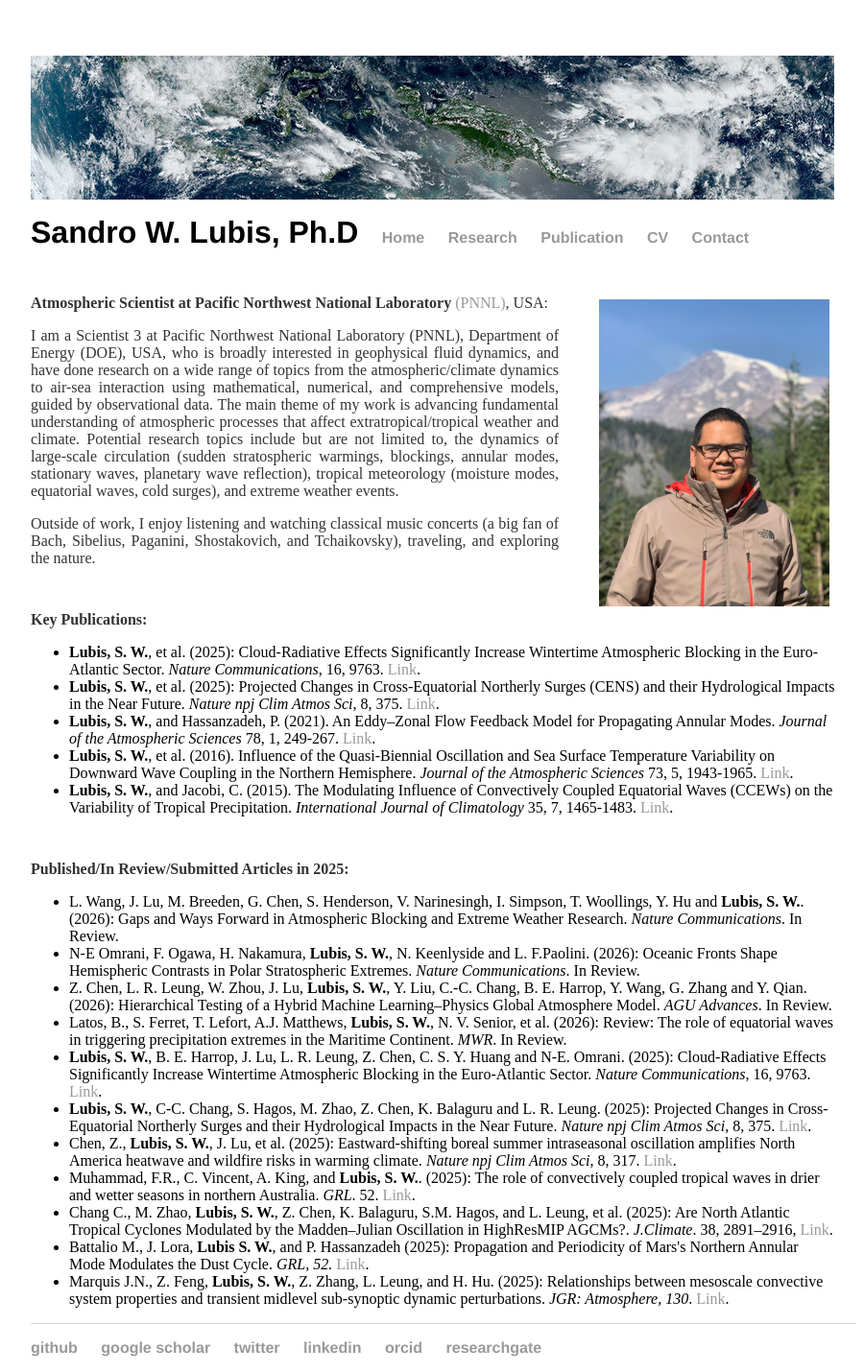
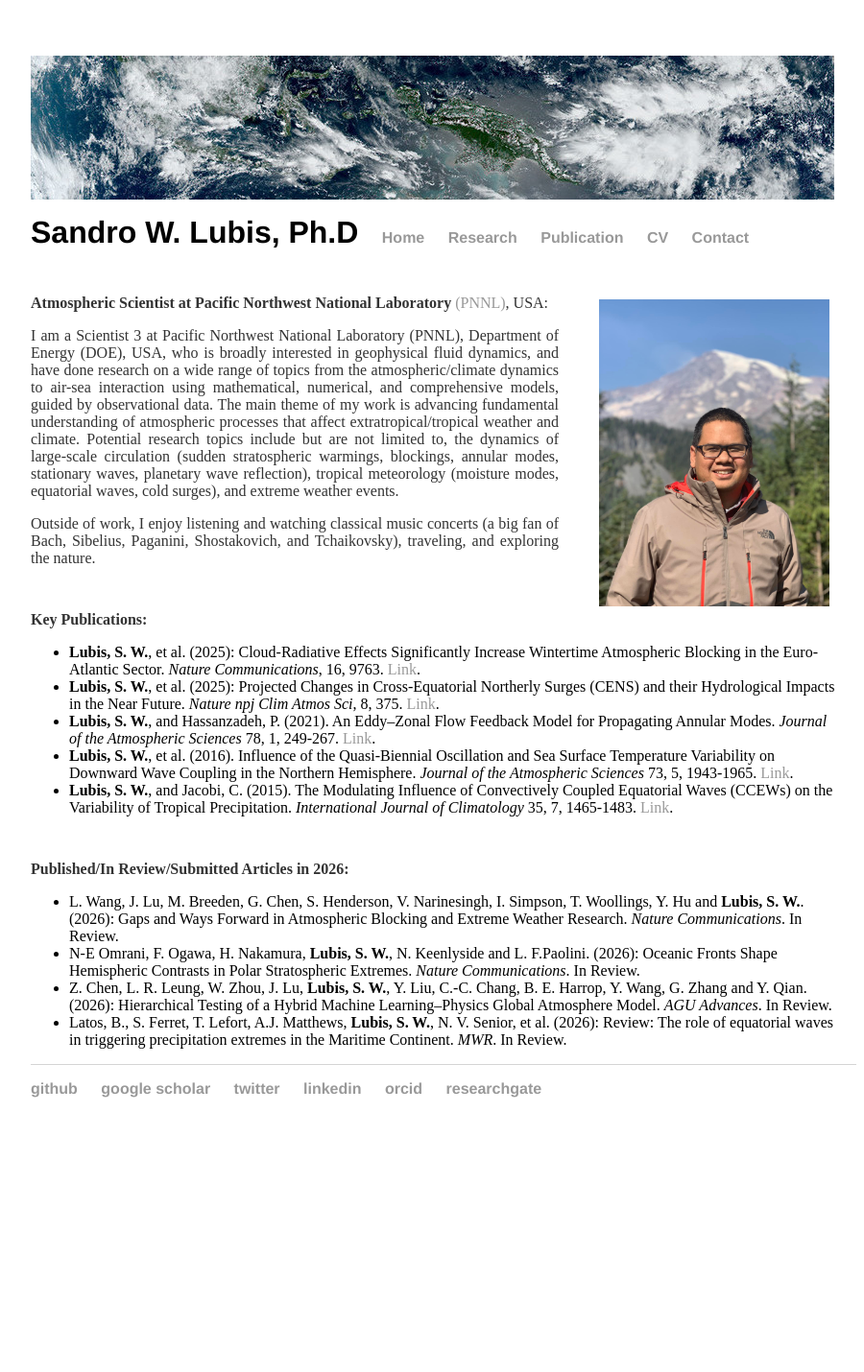
Before and after one commit to sandrolubis/sandrolubis.github.io, a Jekyll site: the page built from index.html, in a window 1280 px wide. Shown: the whole page at 96% size, without its empty margins (276-1176 px from the left). Built offline with Jekyll 4.4.1, drawn with Linux system fonts in a browser that asks for light colours; after the commit the page ends 1160 px from its top, so only the background shows below that.

Commit message:
Update index.html

```diff
--- a/index.html
+++ b/index.html
@@ -52,19 +52,12 @@
 		<li><b>Lubis, S. W.</b>, and Jacobi, C. (2015). The Modulating Influence of Convectively Coupled Equatorial Waves (CCEWs) on the Variability of Tropical Precipitation. <i>International Journal of Climatology</i> 35, 7, 1465-1483. <a href="https://doi.org/10.1002/joc.4069">Link</a>.</li>
 		</ul>
 
-	<p class="ex", style="padding-top:30px"><font size=3><b>Published/In Review/Submitted Articles in 2025:</b></p>
+	<p class="ex", style="padding-top:30px"><font size=3><b>Published/In Review/Submitted Articles in 2026:</b></p>
 		<ul class="ex">
 		<li> L. Wang, J. Lu, M. Breeden, G. Chen, S. Henderson, V. Narinesingh, I. Simpson, T. Woollings, Y. Hu and <b>Lubis, S. W.</b>. (2026): Gaps and Ways Forward in Atmospheric Blocking and Extreme Weather Research. <i>Nature Communications</i>. In Review.</li>
 		<li> N-E Omrani, F. Ogawa, H. Nakamura, <b>Lubis, S. W.</b>, N. Keenlyside and L. F.Paolini. (2026): Oceanic Fronts Shape Hemispheric Contrasts in Polar Stratospheric Extremes. <i>Nature Communications</i>. In Review.</li>
 		<li> Z. Chen, L. R. Leung, W. Zhou, J. Lu, <b>Lubis, S. W.</b>, Y. Liu, C.-C. Chang, B. E. Harrop, Y. Wang, G. Zhang and Y. Qian. (2026): Hierarchical Testing of a Hybrid Machine Learning–Physics Global Atmosphere Model. <i>AGU Advances</i>. In Review.</li>
 		<li> Latos, B., S. Ferret, T. Lefort, A.J. Matthews, <b>Lubis, S. W.</b>, N. V. Senior, et al. (2026): Review: The role of equatorial waves in triggering precipitation extremes in the Maritime Continent. <i>MWR</i>. In Review.</li>
-		<li> <b>Lubis, S. W.</b>, B. E. Harrop, J. Lu, L. R. Leung, Z. Chen, C. S. Y. Huang and N-E. Omrani. (2025): Cloud-Radiative Effects Significantly Increase Wintertime Atmospheric Blocking in the Euro-Atlantic Sector. <i>Nature Communications</i>, 16, 9763. <a href="https://doi.org/10.1038/s41467-025-64672-9">Link</a>.</li>
-		<li> <b>Lubis, S. W.</b>, C-C. Chang, S. Hagos, M. Zhao, Z. Chen, K. Balaguru and L. R. Leung. (2025): Projected Changes in Cross-Equatorial Northerly Surges and their Hydrological Impacts in the Near Future. <i>Nature npj Clim Atmos Sci</i>, 8, 375. <a href="https://doi.org/10.1038/s41612-025-01239-x">Link</a>.</li>
-		<li> Chen, Z., <b>Lubis, S. W.</b>, J. Lu, et al. (2025): Eastward-shifting boreal summer intraseasonal oscillation amplifies North America heatwave and wildfire risks in warming climate. <i>Nature npj Clim Atmos Sci</i>, 8, 317. <a href="https://doi.org/10.1038/s41612-025-01196-5">Link</a>.</li>
-		<li> Muhammad, F.R., C. Vincent, A. King, and <b>Lubis, S. W.</b>. (2025): The role of convectively coupled tropical waves in drier and wetter seasons in northern Australia. <i>GRL</i>. 52.</i> <a href="https://doi.org/10.1029/2025GL115049">Link</a>.</li>
-		<li> Chang C., M. Zhao, <b>Lubis, S. W.</b>, Z. Chen, K. Balaguru, S.M. Hagos, and L. Leung, et al. (2025): Are North Atlantic Tropical Cyclones Modulated by the Madden–Julian Oscillation in HighResMIP AGCMs?. <i>J.Climate</i>. 38, 2891–2916,</i> <a href="https://doi.org/10.1175/JCLI-D-24-0509.1">Link</a>.</li>
-		<li> Battalio M., J. Lora,  <b>Lubis S. W.</b>, and P. Hassanzadeh (2025): Propagation and Periodicity of Mars's Northern Annular Mode Modulates the Dust Cycle. <i>GRL, 52.</i> <a href="https://doi.org/10.1029/2024GL112814">Link</a>.</li>
-		<li> Marquis J.N., Z. Feng, <b>Lubis, S. W.</b>, Z. Zhang, L. Leung, and H. Hu. (2025): Relationships between mesoscale convective system properties and transient midlevel sub-synoptic dynamic perturbations. <i>JGR: Atmosphere, 130</i>. <a href="https://doi.org/10.1029/2024JD042076">Link</a>.</li>
 		</ul>
 
 </div>
```
